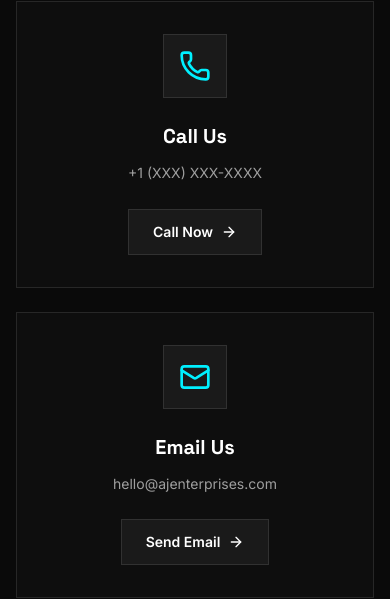
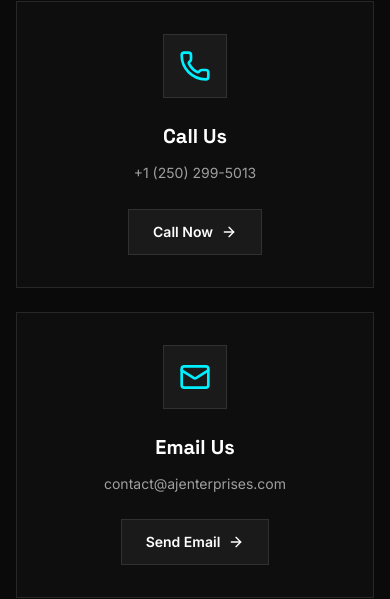
Before and after one commit to Tweakforme/aj-enterprises, a Next.js app: page /contact in a window 390 px wide. Shown: the part 885-1484 px from the top of the page. Built offline with nearby package versions, Linux system fonts and the light colour scheme.

Commit message:
Add phone number

```diff
--- a/app/contact/page.tsx
+++ b/app/contact/page.tsx
@@ -17,16 +17,16 @@ const contactMethods = [
   {
     icon: Phone,
     title: "Call Us",
-    description: "+1 (XXX) XXX-XXXX",
+    description: "+1 (250) 299-5013",
     action: "Call Now",
-    href: "tel:+1XXXXXXXXXX", // Replace with your actual phone number
+    href: "tel:+12502995013", // Replace with your actual phone number
   },
   {
     icon: Mail,
     title: "Email Us",
-    description: "hello@ajenterprises.com",
+    description: "contact@ajenterprises.com",
     action: "Send Email",
-    href: "mailto:hello@ajenterprises.com", // Replace with your actual email
+    href: "mailto:adhvait.jadav@gmail.com", // Replace with your actual email
   },
 ];
 
```
